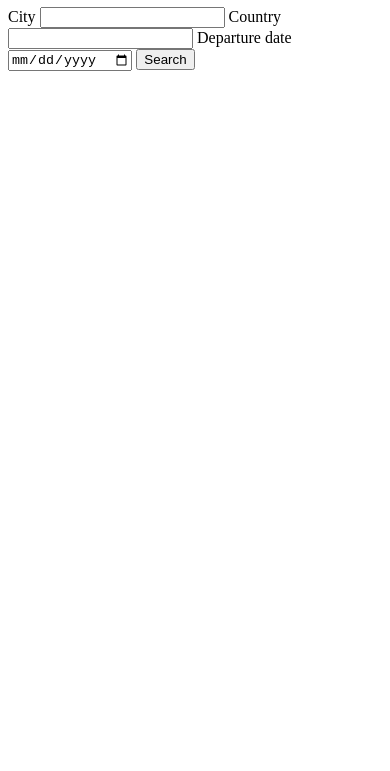
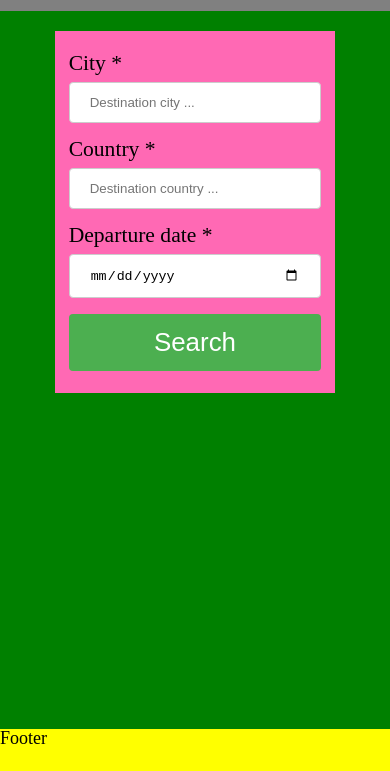
Before and after one commit to carlosloureda/FEND-Travel-App, a website built with webpack: page src/client/views/index.html in a window 390 px wide. Shown: the part 73-844 px from the top of the page. Built offline with nearby package versions, Linux system fonts and the light colour scheme.

Commit message:
[design] Basic form mobile-design (no-colors)

```diff
--- a/src/client/index.js
+++ b/src/client/index.js
@@ -1,4 +1,6 @@
+import "./styles/reset.scss";
 import "./styles/style.scss";
+import "./styles/mobile.scss";
 
 import { getTripInfo } from "./js/formHandler";
 
--- /dev/null
+++ b/src/client/styles/mobile.scss
@@ -0,0 +1,80 @@
+:root {
+  font-size: 18px;
+}
+
+header {
+  background-color: grey;
+}
+footer {
+  background-color: yellow;
+  //   justify-self: flex-end;
+}
+@media (max-width: 480px) {
+  body {
+    background-color: green;
+    display: flex;
+    flex-direction: column;
+    flex-wrap: wrap;
+    justify-content: space-between;
+  }
+  header {
+    height: 10vh;
+  }
+  main {
+    // flex: 1;
+    height: 85vh;
+  }
+  footer {
+    height: 5vh;
+  }
+  .form-container {
+    display: flex;
+    flex-direction: column;
+    align-items: center;
+    margin: 5%;
+  }
+
+  .trip-form {
+    display: flex;
+    flex-direction: column;
+    justify-content: center;
+    align-items: center;
+    padding: 4%;
+    font-size: 1.2em;
+    width: 80%;
+    background-color: hotpink;
+
+    & .trip-form--group {
+      display: flex;
+      flex-direction: column;
+      width: 100%;
+      padding-top: 3%;
+      & input[type="text"],
+      input[type="date"],
+      select {
+        width: 100%;
+        padding: 12px 20px;
+        margin: 8px 0;
+        display: inline-block;
+        border: 1px solid #ccc;
+        border-radius: 4px;
+        box-sizing: border-box;
+      }
+    }
+    & button {
+      width: 100%;
+      background-color: #4caf50;
+      color: white;
+      padding: 14px 20px;
+      margin: 8px 0;
+      border: none;
+      border-radius: 4px;
+      font-size: 1.2em;
+      cursor: pointer;
+    }
+
+    & button:hover {
+      background-color: #45a049;
+    }
+  }
+}
--- /dev/null
+++ b/src/client/styles/reset.scss
@@ -0,0 +1,143 @@
+/* http://meyerweb.com/eric/tools/css/reset/
+   v2.0 | 20110126
+   License: none (public domain)
+*/
+
+* {
+  box-sizing: border-box;
+}
+
+html,
+body,
+div,
+span,
+applet,
+object,
+iframe,
+h1,
+h2,
+h3,
+h4,
+h5,
+h6,
+p,
+blockquote,
+pre,
+a,
+abbr,
+acronym,
+address,
+big,
+cite,
+code,
+del,
+dfn,
+em,
+img,
+ins,
+kbd,
+q,
+s,
+samp,
+small,
+strike,
+strong,
+sub,
+sup,
+tt,
+var,
+b,
+u,
+i,
+center,
+dl,
+dt,
+dd,
+ol,
+ul,
+li,
+fieldset,
+form,
+label,
+legend,
+table,
+caption,
+tbody,
+tfoot,
+thead,
+tr,
+th,
+td,
+article,
+aside,
+canvas,
+details,
+embed,
+figure,
+figcaption,
+footer,
+header,
+hgroup,
+menu,
+nav,
+output,
+ruby,
+section,
+summary,
+time,
+mark,
+audio,
+video {
+  margin: 0;
+  padding: 0;
+  border: 0;
+  font-size: 100%;
+  font: inherit;
+  vertical-align: baseline;
+}
+
+/* HTML5 display-role reset for older browsers */
+article,
+aside,
+details,
+figcaption,
+figure,
+footer,
+header,
+hgroup,
+menu,
+nav,
+section {
+  display: block;
+}
+
+body {
+  line-height: 1;
+}
+
+ol,
+ul {
+  list-style: none;
+}
+
+blockquote,
+q {
+  quotes: none;
+}
+
+blockquote:before,
+blockquote:after,
+q:before,
+q:after {
+  content: "";
+  content: none;
+}
+
+table {
+  border-collapse: collapse;
+  border-spacing: 0;
+}
+
+ul {
+  list-style-type: none;
+}
--- a/src/client/styles/style.scss
+++ b/src/client/styles/style.scss
@@ -1,4 +1,4 @@
-$background-color: "red";
+$background-color: red;
 
 body {
   background-color: $background-color;
--- a/src/client/views/index.html
+++ b/src/client/views/index.html
@@ -6,22 +6,45 @@
     <title>Travel App</title>
   </head>
   <body>
-    <h1>Welcome to the travel app</h1>
+    <header>
+      <h1>Welcome to the travel app</h1>
+    </header>
     <main>
-      <form action="">
-        <label for="city">City</label>
-        <input type="text" name="city" id="city" />
-        <label for="country">Country</label>
-        <input type="text" name="country" id="country" />
-        <label for="departure_date">Departure date</label>
-        <input type="date" name="departure_date" id="departure_date" />
-        <button id="submit-button">Search</button>
-      </form>
-      <section id="results">
+      <section class="form-container">
+        <form action="" class="trip-form">
+          <div class="trip-form--group">
+            <label for="city">City *</label>
+            <input
+              type="text"
+              name="city"
+              id="city"
+              placeholder="Destination city ..."
+            />
+          </div>
+          <div class="trip-form--group">
+            <label for="country">Country *</label>
+            <input
+              type="text"
+              name="country"
+              id="country"
+              placeholder="Destination country ..."
+            />
+          </div>
+          <div class="trip-form--group">
+            <label for="departure_date">Departure date *</label>
+            <input type="date" name="departure_date" id="departure_date" />
+          </div>
+          <button id="submit-button">Search</button>
+        </form>
+      </section>
+      <section id="results" class="results-container">
         <div id="trip-info"></div>
         <div id="weather-info"></div>
         <div id="location-image"></div>
       </section>
     </main>
+    <footer>
+      <h2>Footer</h2>
+    </footer>
   </body>
 </html>
```
Also changed, not shown: QUICK_NOTES.md (+13 -0 lines).
